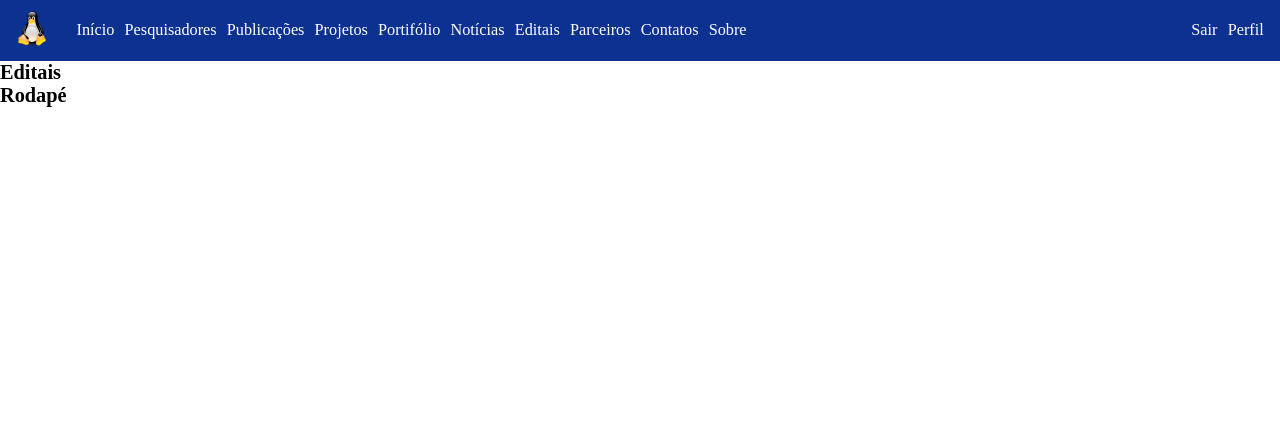
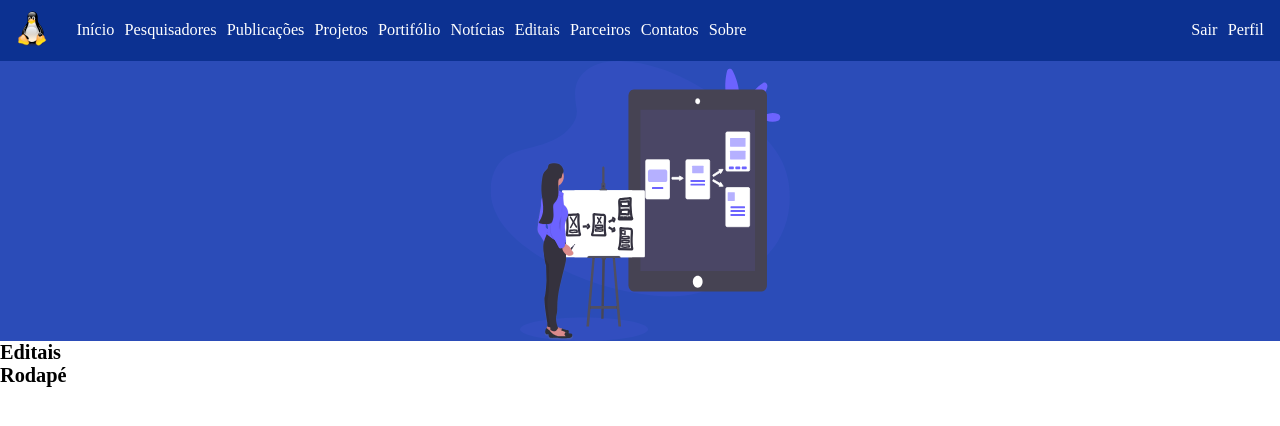
Before and after one commit to DiegoOlive/LIS-lab, a React (Create React App) app: page /editais in a window 1280 px wide. Shown: the top 426 px of the page. Built offline with nearby package versions, Linux system fonts and the light colour scheme.

Commit message:
aula 14 add banner

```diff
--- /dev/null
+++ b/src/components/Header/Banner/index.tsx
@@ -0,0 +1,20 @@
+import React from 'react';
+import styled from 'styled-components';
+import Img from '../../../assets/images/home/inicio.svg';
+import BannerImg from '../BannerImg/';
+
+const BannerContainer = styled.div`
+    display: flex;
+    justify-content:center;
+`
+
+export default function Banner(){
+    return(
+        <BannerContainer>
+            <BannerImg
+                src={Img}
+                alt="imagem da home"
+            />
+        </BannerContainer>
+    )
+}
--- /dev/null
+++ b/src/components/Header/BannerImg/index.tsx
@@ -0,0 +1,8 @@
+import styled from 'styled-components';
+
+const BannerImage = styled.img`
+    width: 300px;
+
+`
+
+export default BannerImage;
--- a/src/components/Header/Container/index.tsx
+++ b/src/components/Header/Container/index.tsx
@@ -1,5 +1,6 @@
 import React from 'react';
 import styled from 'styled-components';
+import Banner from '../Banner';
 import TopBar from '../TopBar';
 
 //import './styles.css';
@@ -11,6 +12,7 @@ export default function Header() {
     return (
         <MainHeader>
            <TopBar />
+           <Banner />
         </MainHeader>
     );
 }
```
Also changed, not shown: src/assets/images/home/inicio.svg (added).
